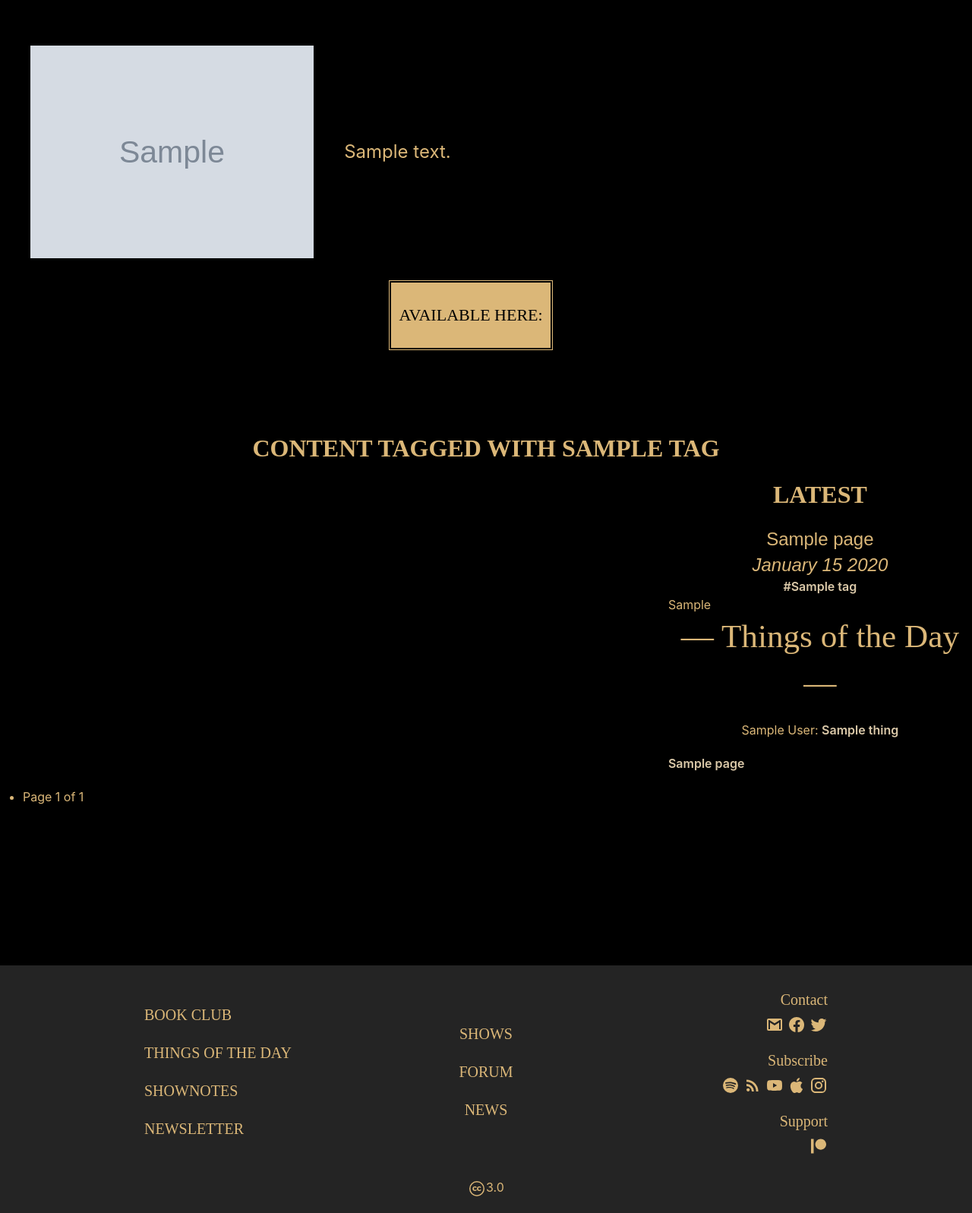
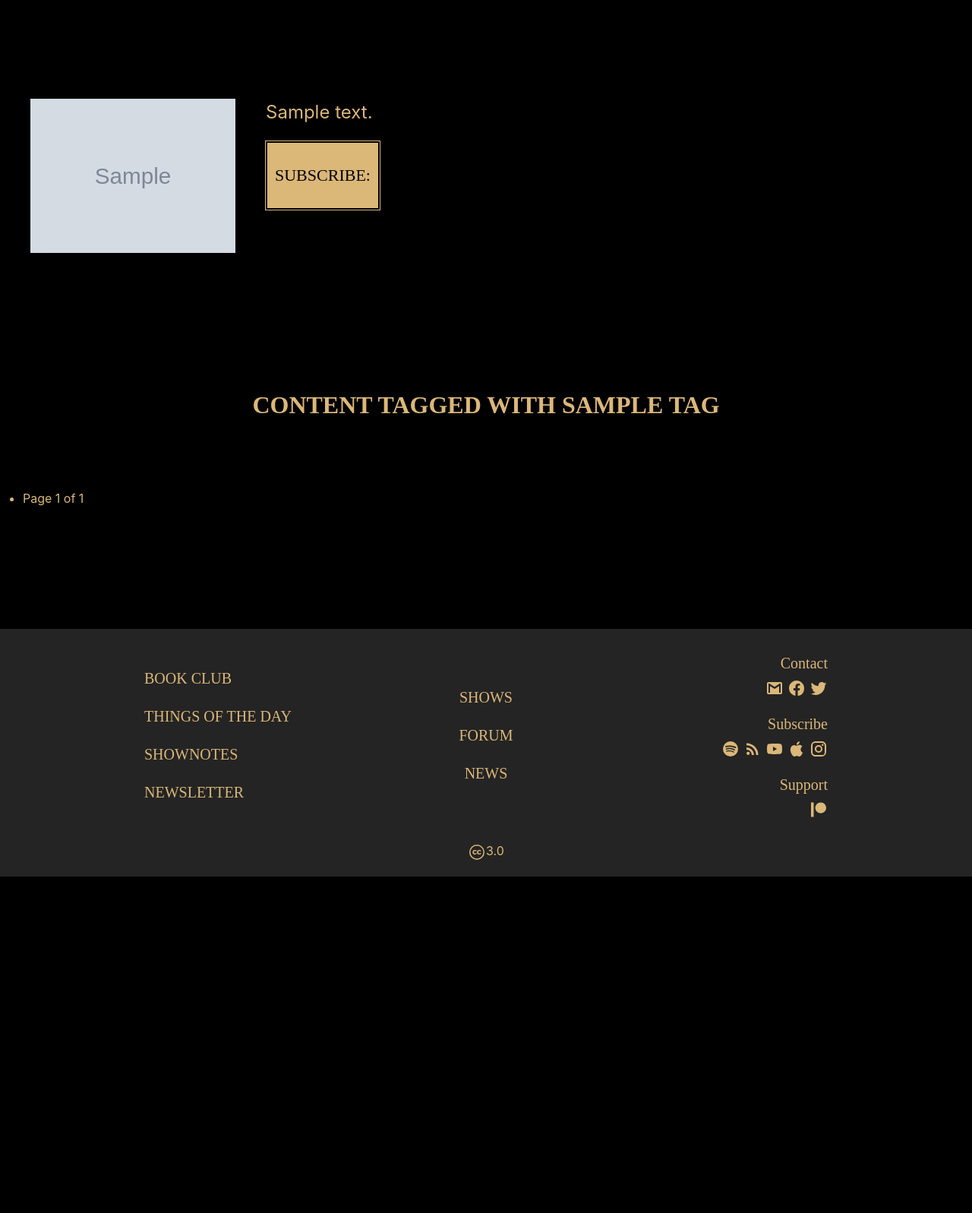
Before and after one commit to Apreche/frontrowcrew, a Django app: template shows/templates/shows/show_detail.html in a window 1280 px wide. Shown: the part 180-1777 px from the top of the page at 76% size. After the commit the page ends 1334 px from the top, so only its background shows below. Run offline with Django 3.2, Linux system fonts and the light colour scheme; tables that the repository leaves empty hold one stand-in row (values such as "Sample post"); the template is opened without the code that fills it: values that come from a table or form of the project are taken from there, most other values are stand-ins (such as "Sample title", 1, 10 or a date in 2020); grey boxes marked "Sample" are stand-in pictures; parts of the project's set-up code (start-up, migrations or seed data) failed here and were passed over.

Commit message:
structure yet again reorganised, layout and style reflecting both the homepage and the content details view

```diff
--- a/shows/templates/shows/show_detail.html
+++ b/shows/templates/shows/show_detail.html
@@ -7,45 +7,40 @@
 {% endblock extrahead %}
 
 {% block content %}
-<div class="uk-section primary-section uk-padding uk-grid uk-flex-middle">
-    <div class="uk-width-1-3">
+<div class="uk-section">
+    <div class="uk-padding uk-grid show-content-grid uk-flex-middle offset-grid" uk-height-match="target: .match-target">
+        <div class="uk-width-1-4 offset-border-left show-title match-target">
+            <div class="padded-border-wrapper">
+                <div class="show-logo">
             {% if show.logo %}
                     <img src="{{ show.logo.url }}" />
                 {% else %}
                     <h1>{{ show.title }}</h1>
             {% endif %}
                 </div>
+            </div>
+        </div>
         {% if show.description %}
-    <div class="uk-width-2-3">
+        <div class="uk-width-3-4 offset-border-right match-target show-content-block content-block">
             <p class="uk-text-large">{{ show.description }}</p>
+            <button class="uk-button btn-secondary">Subscribe:</button>
         </div>
         {% endif %}
-    <button class="uk-button btn-secondary uk-align-center">Available Here:</button>
     </div>
-<div class="uk-section">
-    <h2>Content{% if tags %} tagged with {{ tags|join:", " }}{% endif %}</h2>
-    <div class="uk-grid uk-flex-center">
-        <div class="uk-width-1-3">
+    {% if not tags %}
+        <div class=" uk-padding show-content-grid uk-grid offset-grid">
+            <div class="uk-width-3-4 offset-border-left latest-content-block content-block">
             {% for content in page.object_list %}
             {% if forloop.first %}
-            <h2>Latest</h2>
                 <a href="{% url "content-detail" show.slug content.catalog_number content.slug %}">
-                <h3>{{ content.title }}</h3>
+                    <h1>{{ content.title }}</h1>
                 </a>
-            <h3><i>{{ content.creation_time|date:"F j Y" }}</i></h3>
-            {% if content.tags.all %}
-                <ul class="tags-list">
-                    {% for tag in content.tags.all %}
-                    <li><a class="tag" href="{% url "show-tag-filter" content.show.slug tag.slug %}">#{{ tag.name }}</a></li>
-                    {% endfor %}
-                </ul>
-            {% endif %}
                 <div>
                     {{ content.rendered_html|safe }}
                 </div>
                 {% if content.things_of_the_day %}
-            <div class="content-view-totd">
-                <h3>&mdash; Things of the Day &mdash;</h3>
+                <div class="show-view-totd">
+                    <h4>&mdash; Things of the Day &mdash;</h4>
                     <ul class="uk-list">
                         {% for thing in content.things_of_the_day %}
                         <li>{{ thing.author }}:
@@ -60,11 +55,31 @@
                     </ul>
                 </div>
                 {% endif %}
-            <a href="{% url "content-detail" show.slug content.catalog_number content.slug %}">{{ content.title }}</a>
             </div>
-        <div class="uk-width-2-3 uk-flex-first">
-            <ul class="uk-container uk-child-width-1-3@m" uk-grid uk-height-match="target: .card-wrapper">
-        {% else %}
+            <div class="uk-width-1-4 offset-border-right latest-title">
+                <div class="padded-border-wrapper">
+                    <h2>Latest Content:</h2>
+                    <h3><i>{{ content.creation_time|date:"F j Y" }}</i></h3>
+                    {% if content.tags.all %}
+                        <ul class="tags-list">
+                            {% for tag in content.tags.all %}
+                            <li><a class="tag" href="{% url "show-tag-filter" content.show.slug tag.slug %}">#{{ tag.name }}</a></li>
+                            {% endfor %}
+                        </ul>
+                    {% endif %}
+                </div>
+            </div>
+        {% endif %}
+        {% endfor %}
+    {% endif %}
+    </div>
+</div>
+<div class="uk-section">
+    {% if tags %}<h2>Content tagged with {{ tags|join:", " }}</h2>{% endif %}
+    <div class="uk-grid uk-flex-center show-content-grid">
+        <ul class="uk-container uk-child-width-1-3@m uk-flex-center" uk-grid uk-height-match="target: .card-wrapper">
+        {% for content in page.object_list %}
+        {% if not forloop.first %}
             <li>
                 <div class="uk-card similar-content-card">
                     <div class="uk-card-body">
@@ -92,6 +107,7 @@
         </ul>
     </div>
 </div>
+<div>
     <ul>
         {% if page.has_previous %}
         <li><a href="?page=1">first</a></li>
@@ -104,5 +120,4 @@
         {% endif %}
     </ul>
 </div>
-
 {% endblock content %}
```
Lines whose indentation alone changed are shown as unchanged.
